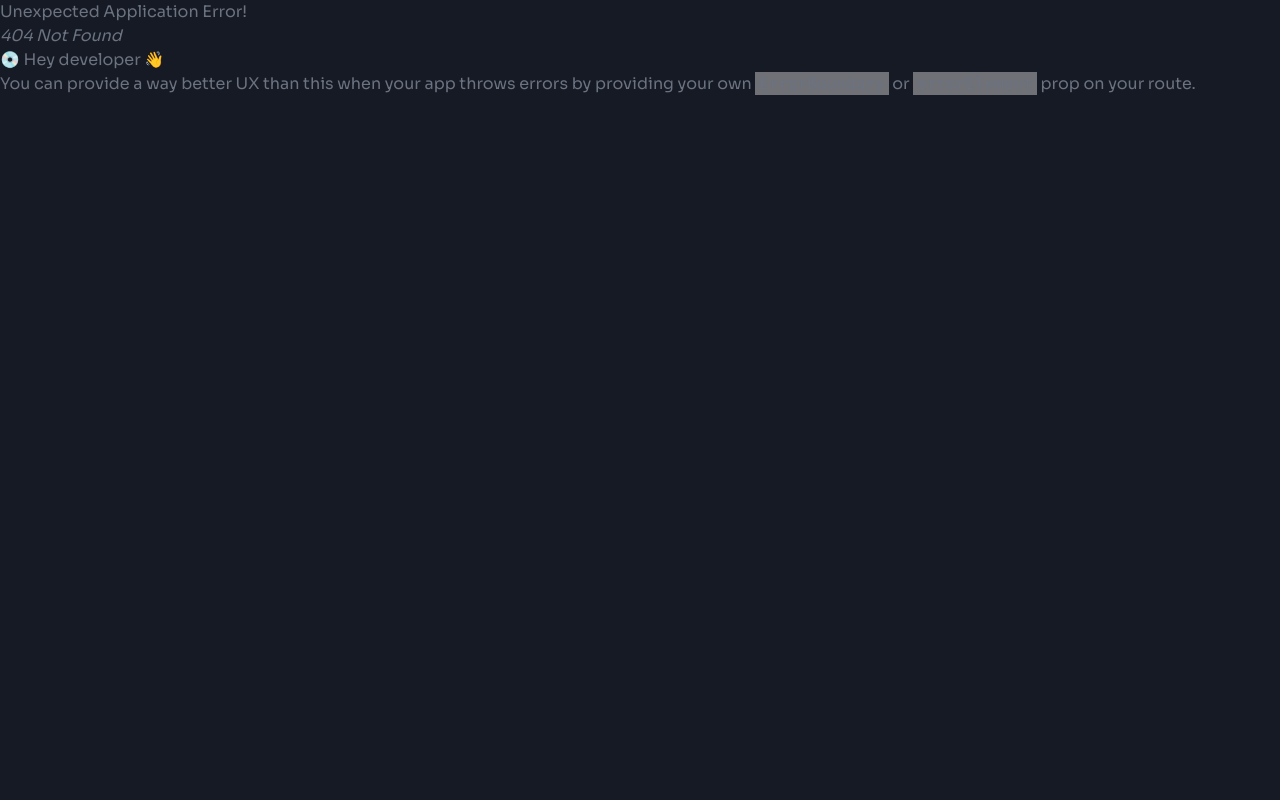
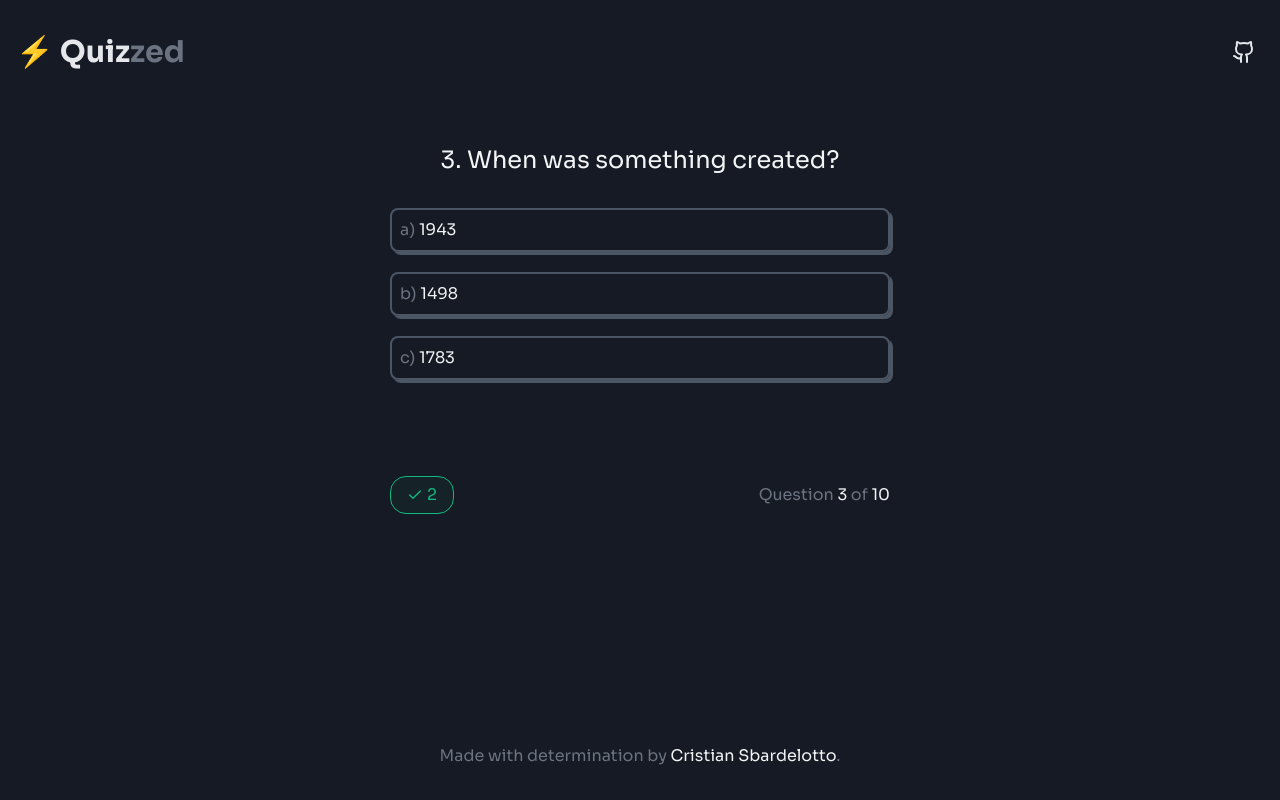
Before and after one commit to cristian-sbardelotto/quizzed, a React (Vite) app: page /play in a window 1280 px wide. Before the commit this address had no page. Built offline with nearby package versions, Linux system fonts and the light colour scheme.

Commit message:
feat: add play screen basic structure

```diff
--- a/src/routes.tsx
+++ b/src/routes.tsx
@@ -1,4 +1,5 @@
 import { Home } from './screens/home';
+import { Play } from './screens/play';
 
 import { createBrowserRouter } from 'react-router-dom';
 
@@ -7,4 +8,8 @@ export const router = createBrowserRouter([
     path: '/',
     element: <Home />,
   },
+  {
+    path: '/play',
+    element: <Play />,
+  },
 ]);
--- /dev/null
+++ b/src/screens/play.tsx
@@ -0,0 +1,46 @@
+import { CheckIcon } from 'lucide-react';
+import { RootLayout } from '../layouts/root';
+
+export function Play() {
+  return (
+    <RootLayout>
+      <h2 className='mt-4 text-center text-gray-100 text-2xl'>
+        3. When was something created?
+      </h2>
+
+      <ul className='mt-8 flex flex-col items-center gap-5'>
+        <li className='w-full p-2 border-2 border-gray-600 rounded-lg max-w-[500px] shadow-card cursor-pointer hover:translate-x-[-2px] hover:translate-y-[-2px] hover:bg-slate-700/30 transition-all'>
+          <button>
+            a) <span className='text-gray-100'>1943</span>
+          </button>
+        </li>
+
+        <li className='w-full p-2 border-2 border-gray-600 rounded-lg max-w-[500px] shadow-card cursor-pointer hover:translate-x-[-2px] hover:translate-y-[-2px] hover:bg-slate-700/30 transition-all'>
+          <button>
+            b) <span className='text-gray-100'>1498</span>
+          </button>
+        </li>
+
+        <li className='w-full p-2 border-2 border-gray-600 rounded-lg max-w-[500px] shadow-card cursor-pointer hover:translate-x-[-2px] hover:translate-y-[-2px] hover:bg-slate-700/30 transition-all'>
+          <button>
+            c) <span className='text-gray-100'>1783</span>
+          </button>
+        </li>
+      </ul>
+
+      <div className='mt-24 flex justify-between items-center max-w-[500px] mx-auto'>
+        <p
+          className='flex items-center gap-1 text-emerald-500 bg-emerald-500/5 select-none border border-emerald-500 py-1.5 px-4 rounded-2xl'
+          title='2 correct answers'
+        >
+          <CheckIcon size={16} /> 2
+        </p>
+
+        <p>
+          Question <span className='text-gray-100'>3</span> of{' '}
+          <span className='text-gray-100'>10</span>
+        </p>
+      </div>
+    </RootLayout>
+  );
+}
--- a/tailwind.config.js
+++ b/tailwind.config.js
@@ -6,6 +6,9 @@ export default {
       colors: {
         background: '#161A24',
       },
+      boxShadow: {
+        card: '3px 3px 0 #4b5563',
+      },
       fontFamily: {
         sora: 'Sora, sans-serif',
       },
```
